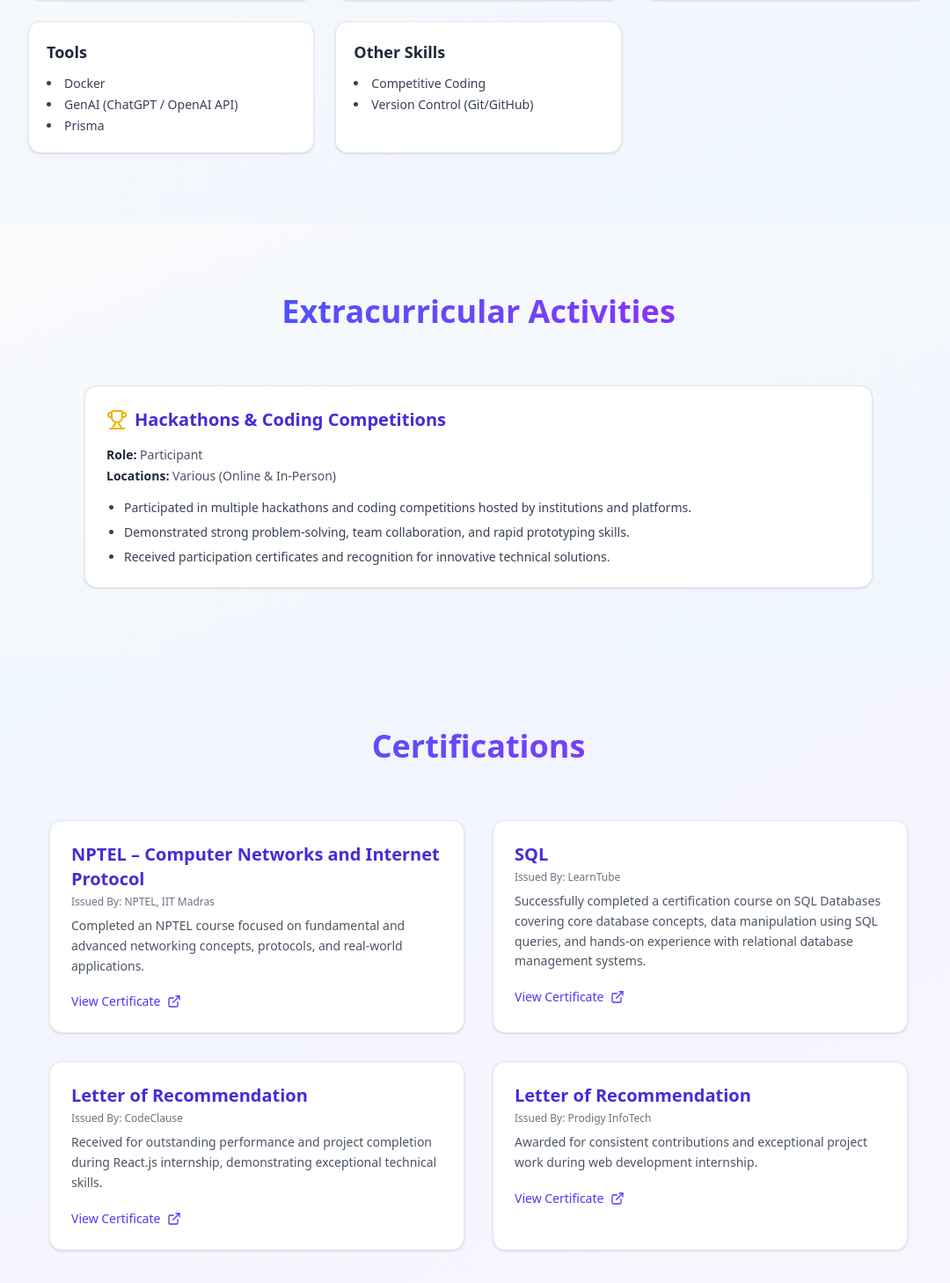
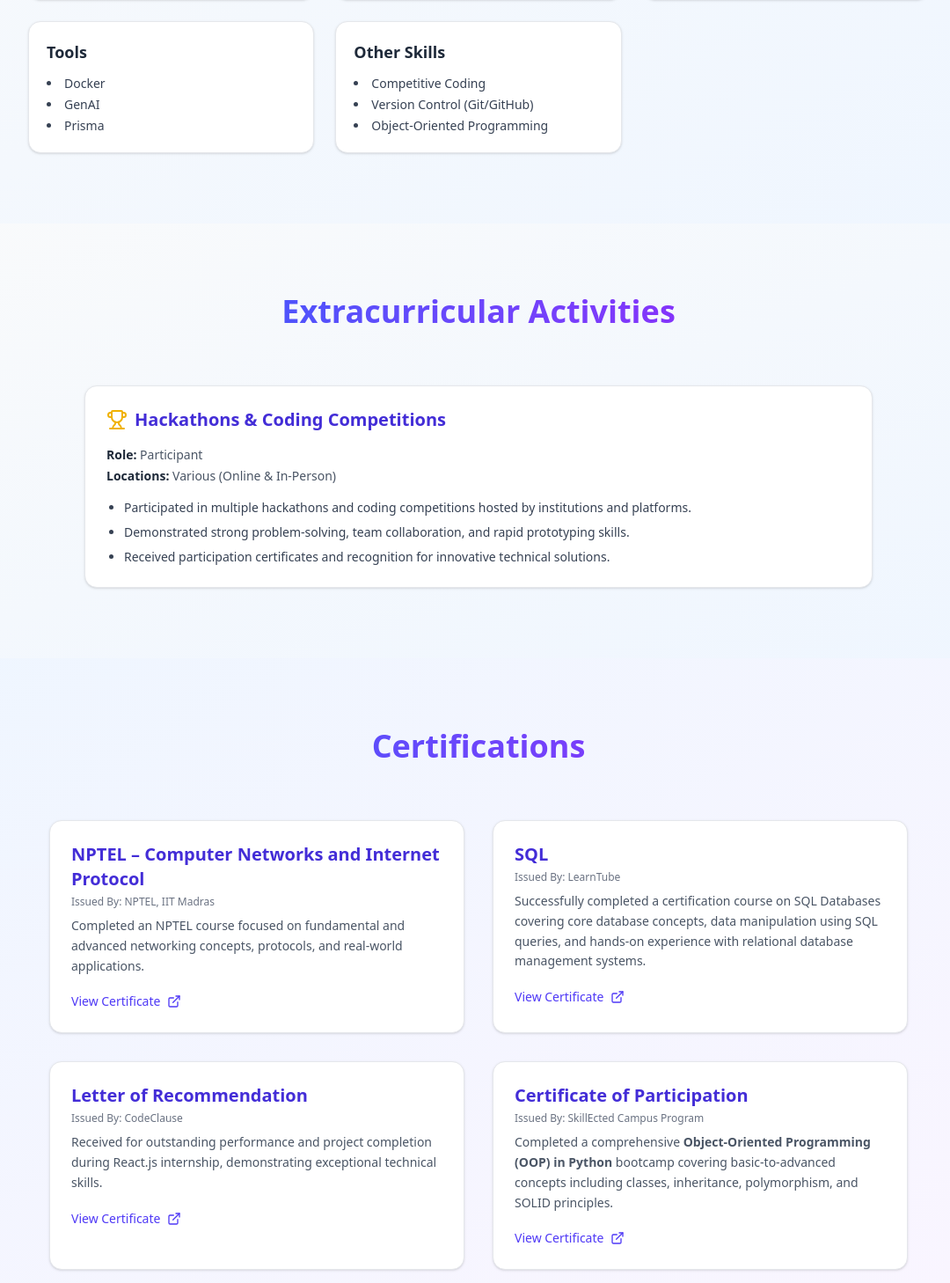
Before and after one commit to Vinay-hack47/Protfolio-Website, a React (Vite) app: page / in a window 1280 px wide. Shown: the part 5032-6490 px from the top of the page at 88% size, without its empty margins (96-1176 px from the left). Built offline with nearby package versions, Linux system fonts and the light colour scheme.

Commit message:
resume updated

```diff
--- a/src/components/CertificationSection.tsx
+++ b/src/components/CertificationSection.tsx
@@ -84,22 +84,25 @@ const CertificationSection: React.FC = () => {
             </a>
           </div>
 
-          {/* Certificate 4 */}
+
+          {/* Certificate 4 – Object-Oriented Programming in Python */}
           <div className="bg-white border border-gray-200 rounded-xl shadow-sm hover:shadow-lg transition p-6">
             <h3 className="text-xl font-semibold text-indigo-700 mb-1">
-              Letter of Recommendation
+              Certificate of Participation
             </h3>
             <p className="text-xs text-gray-500 mb-2">
-              Issued By: Prodigy InfoTech
+              Issued By: SkillEcted Campus Program
             </p>
 
             <p className="text-sm text-gray-600 mb-4 leading-relaxed">
-              Awarded for consistent contributions and exceptional project work
-              during web development internship.
+              Completed a comprehensive{" "}
+              <strong>Object-Oriented Programming (OOP) in Python</strong>{" "}
+              bootcamp covering basic-to-advanced concepts including classes,
+              inheritance, polymorphism, and SOLID principles.
             </p>
 
             <a
-              href="https://drive.google.com/file/d/1SJublLQslrnjMczDrwD07ArA5GW4UCfn/view?usp=sharing"
+              href="https://drive.google.com/file/d/1J0t9yLYueMvWgKKfIWhDvzmeGZMm1Eu5/view?usp=sharing"
               target="_blank"
               rel="noopener noreferrer"
               className="inline-flex items-center text-sm font-medium text-indigo-600 hover:text-indigo-800 transition"
--- a/src/components/SkillSection.tsx
+++ b/src/components/SkillSection.tsx
@@ -25,7 +25,7 @@ const SkillsSection: React.FC = () => {
             },
             {
               title: 'Frameworks & Libraries',
-              skills: ['MERN Stack', 'Next.js'],
+              skills: ['MERN Stack', 'Knowledge of Next.js'],
             },
             {
               title: 'Databases',
@@ -33,11 +33,11 @@ const SkillsSection: React.FC = () => {
             },
             {
               title: 'Tools',
-              skills: ['Docker', 'GenAI (ChatGPT / OpenAI API)', 'Prisma'],
+              skills: ['Docker', 'GenAI', 'Prisma'],
             },
             {
               title: 'Other Skills',
-              skills: ['Competitive Coding', 'Version Control (Git/GitHub)'],
+              skills: ['Competitive Coding', 'Version Control (Git/GitHub)', 'Object-Oriented Programming'],
             },
           ].map((group, idx) => (
             <div
```
